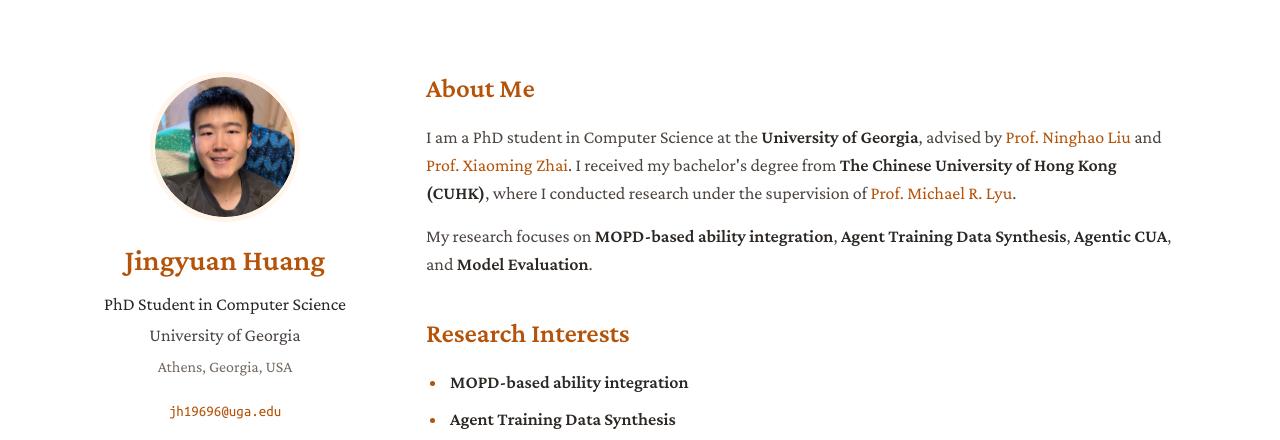
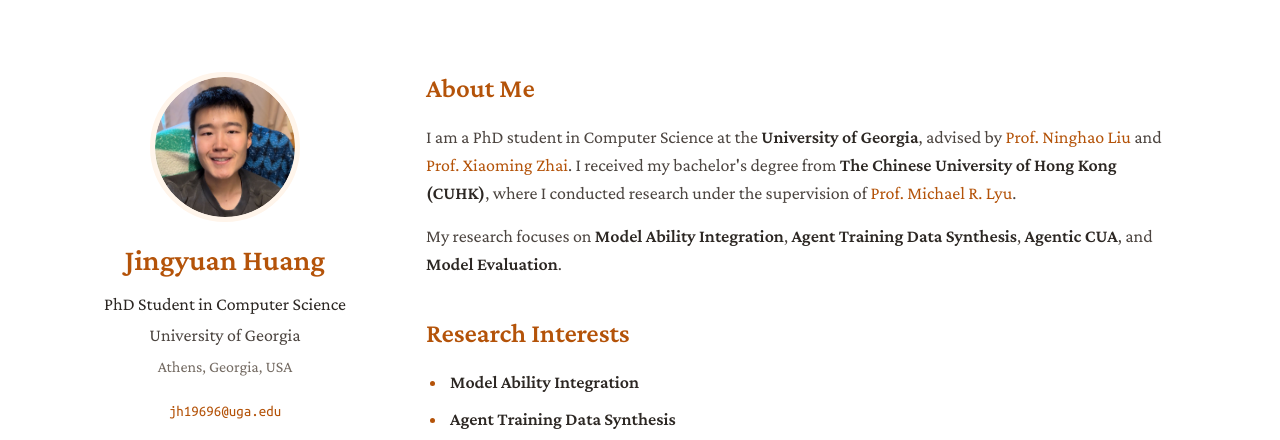
Before and after one commit to HarveyYellow/harveyyellow.github.io, a plain HTML site: page index.html in a window 1280 px wide. Shown: the top 440 px of the page. Drawn offline with nearby package versions, Linux system fonts and the light colour scheme.

Commit message:
Use Model Ability Integration in the bio and research interests

```diff
--- a/index.html
+++ b/index.html
@@ -67,7 +67,7 @@
                 where I conducted research under the supervision of <a href="https://scholar.google.com/citations?user=uQnBgK0AAAAJ&amp;hl=en">Prof. Michael R. Lyu</a>.
             </p>
             <p>
-                My research focuses on <strong>MOPD-based ability integration</strong>, <strong>Agent Training Data Synthesis</strong>,
+                My research focuses on <strong>Model Ability Integration</strong>, <strong>Agent Training Data Synthesis</strong>,
                 <strong>Agentic CUA</strong>, and <strong>Model Evaluation</strong>.
             </p>
         </section>
@@ -75,7 +75,7 @@
         <section aria-labelledby="research-interests">
             <h2 id="research-interests">Research Interests</h2>
             <ul class="research-list">
-                <li><strong>MOPD-based ability integration</strong></li>
+                <li><strong>Model Ability Integration</strong></li>
                 <li><strong>Agent Training Data Synthesis</strong></li>
                 <li><strong>Agentic CUA</strong></li>
                 <li><strong>Model Evaluation</strong></li>
```
